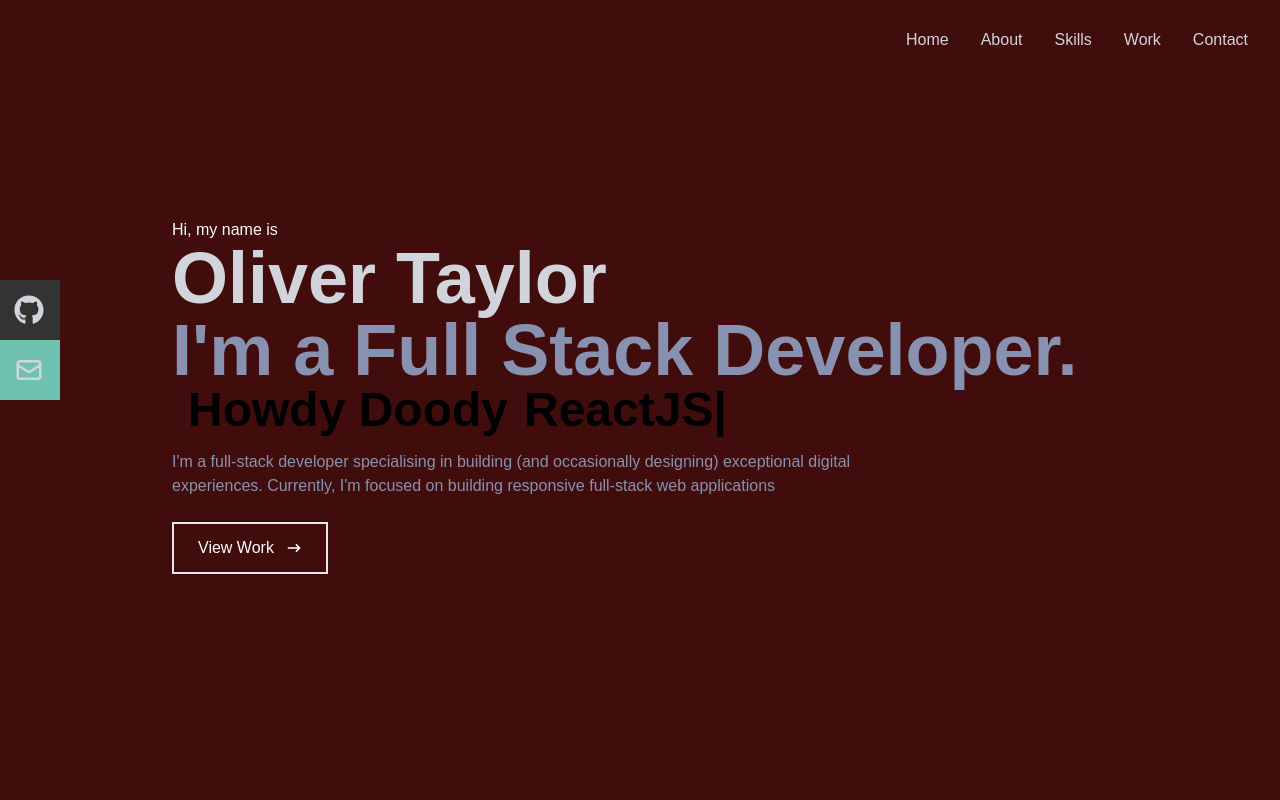
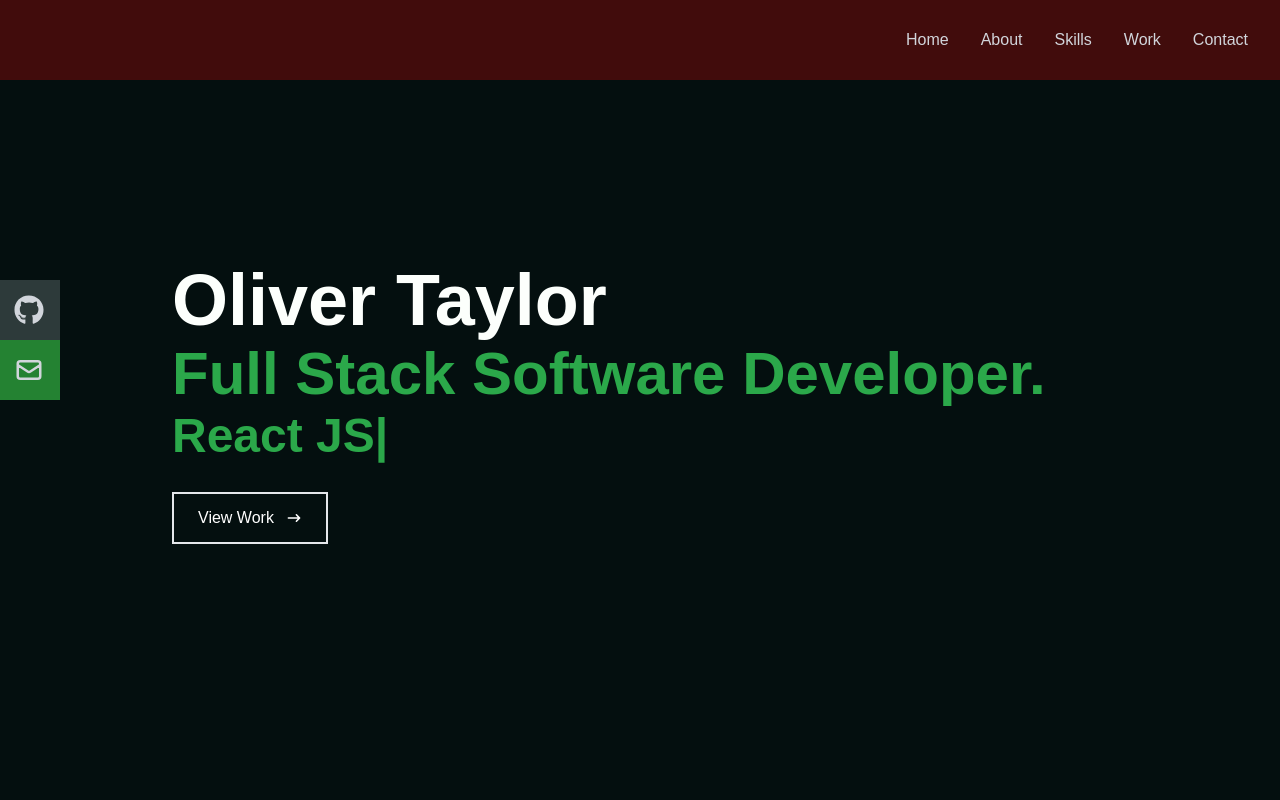
Before and after one commit to Oliver1334/Portfolio-Site-Two, a React (Create React App) app: page / in a window 1280 px wide. Shown: the top 800 px of the page. Built offline with nearby package versions, Linux system fonts and the light colour scheme.

Commit message:
Landing page react type, colour palette update, sidebar styling

```diff
--- a/src/components/Home.jsx
+++ b/src/components/Home.jsx
@@ -6,29 +6,27 @@ import { ReactTyped } from "react-typed";
 
 export const Home = () => {
   return (
-    <div name='home' className='w-full h-screen bg-[#410c0c]'>
+    <div name='home' className='w-full h-screen bg-[#040F0F]'>
 
 
   {/* container */}
   <div className='max-w-[1000px] mx-auto px-8 flex flex-col justify-center h-full'>
-    <p className='text-white'>Hi, my name is</p>
-    <h1 className='text-4xl sm:text-7xl font-bold text-gray-300'>Oliver Taylor</h1>
-    <h2 className='text-4xl sm:text-7xl font-bold text-[#8892b0]'>I'm a Full Stack Developer.</h2>
-    <p className="md:text-5xl sm:text-4xl text-xl font-bold md:pl-4 pl-2">
-Howdy Doody
+    <p className='text-[#FCFFFC]'></p>
+    <h1 className=' my-2 text-4xl sm:text-7xl font-bold text-[#FCFFFC]'>Oliver Taylor</h1>
+    <h2 className=' text-5xl sm:text-6xl font-bold text-[#2BA84A]'>Full Stack Software Developer.</h2>
     <ReactTyped
-            className="md:text-5xl sm:text-4xl text-xl font-bold md:pl-4 pl-2"
-            strings={["Javascript", "ReactJS", "TailwindCSS"]}
+            className="mt-2 text-[#2BA84A] md:text-5xl sm:text-4xl text-xl font-bold"
+            strings={["Javascript", "React JS", "SQL",  "HTML", "CSS", "TailwindCSS"]}
             typeSpeed={120}
             backSpeed={140}
             loop
             />
-            </p>
-    <p className='text-[#8892b0] py-4 max-w-[700px]'> I'm a full-stack developer specialising in building (and occasionally designing) exceptional digital experiences. Currently, I'm focused on building responsive full-stack web applications</p>
+
+    <p className='text-[#FCFFFC] py-4 max-w-[700px]'></p>
     <div>
 
     <Link to="work" smooth={true} duration={500}>
-    <button className='text-white group border-2 px-6 py-3 my-2 flex items-center hover:bg-red-600 hover:border-red-600'>View Work
+    <button className='text-white group border-2 px-6 py-3 flex items-center hover:bg-[#2BA84A] hover:border-[#2BA84A]'>View Work
     <span className='group-hover:rotate-90 duration-300'>
     <HiArrowNarrowRight className='ml-3' />
     </span>
--- a/src/components/Navbar.jsx
+++ b/src/components/Navbar.jsx
@@ -93,7 +93,7 @@ export const Navbar = () => {
       <div className="hidden lg:flex fixed flex-col top-[35%] left-0">
         <ul>
 
-          <li className="px-4 w-[160px] h-[60px] flex justify-between items-center ml-[-100px] hover:ml-[-10px] duration-300 bg-[#333333]">
+          <li className="px-4 w-[160px] h-[60px] flex justify-between items-center ml-[-100px] hover:ml-[-10px] duration-300 bg-[#2D3A3A]">
             <a
               className="flex justify-between items-center w-full text-gray-300"
               href="https://github.com/Oliver1334"
@@ -103,7 +103,7 @@ export const Navbar = () => {
               Github <FaGithub size={30} />
             </a>
           </li>
-          <li className="px-4 w-[160px] h-[60px] flex justify-between items-center ml-[-100px] hover:ml-[-10px] duration-300 bg-[#6fc2b0]">
+          <li className="px-4 w-[160px] h-[60px] flex justify-between items-center ml-[-100px] hover:ml-[-10px] duration-300 bg-[#248232]">
             <a
               className="flex justify-between items-center w-full text-gray-300"
               href="mailto:oliver.taylor1334@outlook.com"
```
Also changed, not shown: src/palette.jsx (added, +31 -0 lines).
